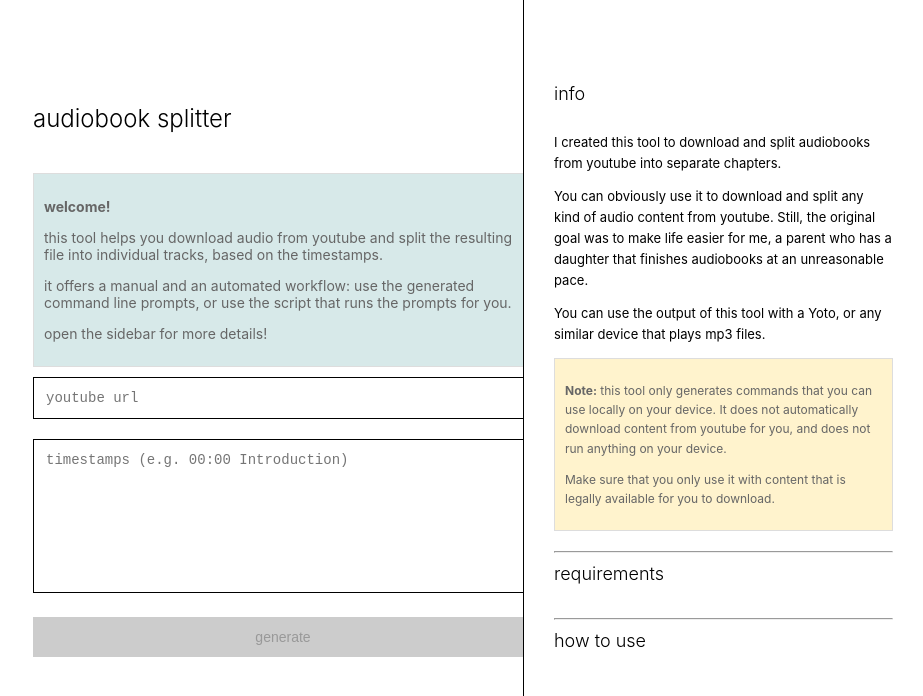
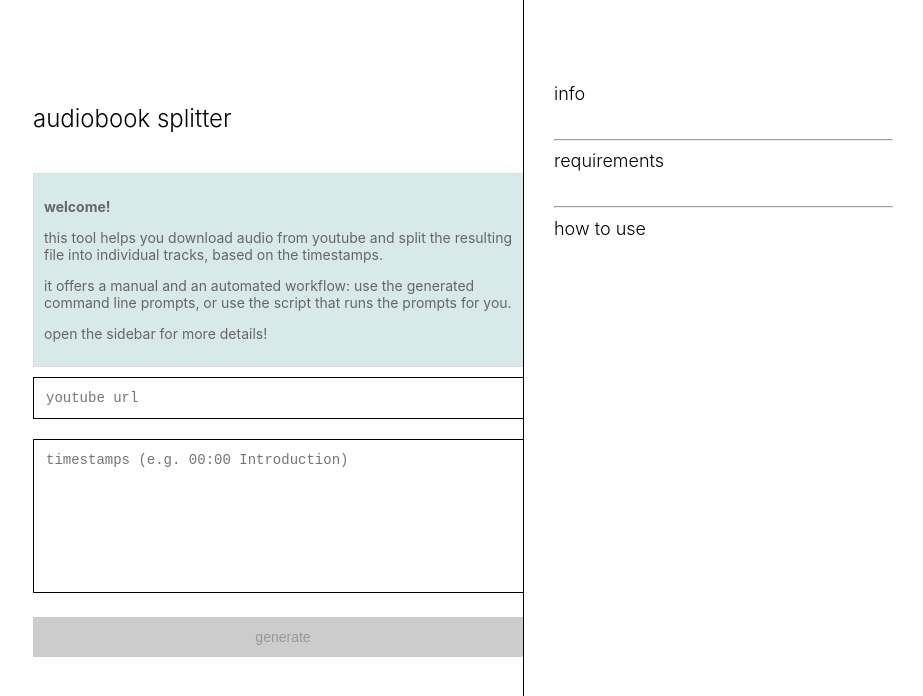
Before and after one commit to szekelyzol/audiobook-splitter, a Next.js app: page / in a window 1280 px wide. Shown: the top 696 px of the page, without its empty margins (357-1280 px from the left). Built offline with nearby package versions, Linux system fonts and the light colour scheme.

Commit message:
Add collapse functionality

```diff
--- a/pages/index.tsx
+++ b/pages/index.tsx
@@ -14,6 +14,10 @@ export default function Home() {
   const [timestampInput, setTimestampInput] = useState('');
   const [selectedOS, setSelectedOS] = useState<OSType>('windows');
   const [generatedCommands, setGeneratedCommands] = useState<{ windows: string[], macos: string[] }>({ windows: [], macos: [] });
+  const [openSection, setOpenSection] = useState<'info' | 'requirements' | 'howto' | null>(null); // null => all collapsed (info collapsed by default)
+  const toggleSection = (key: 'info' | 'requirements' | 'howto') => {
+  setOpenSection(prev => (prev === key ? null : key));
+  };
 
   const isValidYouTubeUrl = (url: string): boolean => {
     if (!url) return false;
@@ -684,86 +688,33 @@ echo "Your chapter files are ready!"`;
       <div className={`${styles.sidebar} ${styles.sidebarOpen}`}>
         <div className={styles.sidebarContent}>
 
-          <details open>
-            <summary><h2>info</h2></summary>
-            <p>I created this tool to download and split audiobooks from youtube into separate chapters.</p>
-            <p>You can obviously use it to download and split any kind of audio content from youtube. Still, the original goal was to make life easier for me, a parent who has a daughter that finishes audiobooks at an unreasonable pace.</p>
-            <p>You can use the output of this tool with a Yoto, or any similar device that plays mp3 files.</p>
+      {/* INFO */}
+      <details open={openSection === 'info'}>
+    <summary onClick={(e) => { e.preventDefault(); toggleSection('info'); }}>
+      <h2>info</h2>
+    </summary>
+    <p>i created this tool to download and split audiobooks from youtube into separate chapters.</p>
+    <p>you can obviously use it to download and split any kind of audio content from youtube. still, the original goal was to make life easier for me, a parent who has a daughter that finishes audiobooks at an unreasonable pace.</p>
+    <p>i can use the output of this tool with a Yoto, or any similar device that plays mp3 files.</p>
 
     <div className={styles.disclaimer} style={{ marginTop: 10 }}>
-              <p><strong>Note:</strong> this tool only generates commands that you can use locally on your device. It does not automatically download content from youtube for you, and does not run anything on your device.</p>
-              <p>Make sure that you only use it with content that is legally available for you to download.</p>
+      <p><strong>note:</strong> this tool only generates commands that you can use locally on your device. it does not automatically download content from youtube for you, and does not run anything on your device.</p>
+      <p>make sure that you only use it with content that is legally available for you to download.</p>
     </div>
       </details>
 
       <hr />
 
-          <details>
-            <summary><h2>requirements</h2></summary>
+      {/* REQUIREMENTS */}
+      <details open={openSection === 'requirements'}>
+    <summary onClick={(e) => { e.preventDefault(); toggleSection('requirements'); }}>
+      <h2>requirements</h2>
+    </summary>
     <div className={styles.sidebarSection}>
-              <p>You need two command‑line tools:</p>
+      <p>you need two command‑line tools:</p>
       <p><strong>1. yt-dlp</strong> — downloads the audio</p>
       <p><strong>2. ffmpeg</strong> — splits the chapters</p>
-              <p>install them with your OS package manager for the smoothest experience.</p>
-
-              {/* package‑manager one‑liners only (no script download) */}
-              <h3 style={{ marginTop: 15 }}>install via package manager</h3>
-
-              <p><strong>windows</strong></p>
-              <div className={styles.minimalCommands}>
-                <p>winget (recommended)</p>
-                <pre>{WIN_WINGET}</pre>
-                <div className={styles.minimalActions}>
-                  <button onClick={() => copyLine(WIN_WINGET)}>copy winget</button>
-                </div>
-                <p>chocolatey</p>
-                <pre>{WIN_CHOCO}</pre>
-                <div className={styles.minimalActions}>
-                  <button onClick={() => copyLine(WIN_CHOCO)}>copy choco</button>
-                </div>
-                <p>scoop</p>
-                <pre>{WIN_SCOOP}</pre>
-                <div className={styles.minimalActions}>
-                  <button onClick={() => copyLine(WIN_SCOOP)}>copy scoop</button>
-                </div>
-              </div>
-
-              <p style={{ marginTop: 15 }}><strong>macos</strong></p>
-              <div className={styles.minimalCommands}>
-                <p>homebrew</p>
-                <pre>{MAC_BREW}</pre>
-                <div className={styles.minimalActions}>
-                  <button onClick={() => copyLine(MAC_BREW)}>copy brew</button>
-                </div>
-              </div>
-
-              <p style={{ marginTop: 15 }}><strong>linux</strong></p>
-              <div className={styles.minimalCommands}>
-                <p>debian/ubuntu</p>
-                <pre>{LNX_APT}</pre>
-                <div className={styles.minimalActions}>
-                  <button onClick={() => copyLine(LNX_APT)}>copy apt</button>
-                </div>
-
-                <p>fedora</p>
-                <pre>{LNX_DNF}</pre>
-                <div className={styles.minimalActions}>
-                  <button onClick={() => copyLine(LNX_DNF)}>copy dnf</button>
-                </div>
-
-                <p>arch</p>
-                <pre>{LNX_PAC}</pre>
-                <div className={styles.minimalActions}>
-                  <button onClick={() => copyLine(LNX_PAC)}>copy pacman</button>
-                </div>
-
-                <p>opensuse</p>
-                <pre>{LNX_ZYP}</pre>
-                <div className={styles.minimalActions}>
-                  <button onClick={() => copyLine(LNX_ZYP)}>copy zypper</button>
-                </div>
-              </div>
-
+      <p>install them with your OS package manager for the smoothest experience (see “how to use” for one‑liners).</p>
       <p>advanced users can also install manually:</p>
       <a href="https://github.com/yt-dlp/yt-dlp/wiki/Installation" target="_blank" rel="noopener noreferrer">→ yt-dlp installation guide</a>
       <a href="https://ffmpeg.org/download.html" target="_blank" rel="noopener noreferrer">→ ffmpeg downloads</a>
@@ -772,16 +723,31 @@ echo "Your chapter files are ready!"`;
 
       <hr />
 
-          <details>
-            <summary><h2>how to use</h2></summary>
+      {/* HOW TO USE */}
+      <details open={openSection === 'howto'}>
+    <summary onClick={(e) => { e.preventDefault(); toggleSection('howto'); }}>
+      <h2>how to use</h2>
+    </summary>
     <div className={styles.sidebarSection}>
       <h3>steps</h3>
       <p><strong>1.</strong> paste a youtube url (shorts not supported).</p>
       <p><strong>2.</strong> paste timestamps (from description/comments).</p>
       <p><strong>3.</strong> click <em>generate</em> to create commands.</p>
       <p><strong>4.</strong> make sure <code>yt-dlp</code> and <code>ffmpeg</code> are installed via your package manager.</p>
-              <p><strong>5.</strong> run the commands in a terminal.</p>
-              <p><strong>6.</strong> your mp3 tracks should be ready in the current folder.</p>
+      <p><strong>5.</strong> run the commands in a terminal (same folder as the tools).</p>
+      <p><strong>6.</strong> enjoy your mp3 tracks.</p>
+
+      {/* Supported formats */}
+        <hr />
+        <div className={styles.sidebarSection}>
+    <h3>supported timestamp formats</h3>
+    <p>• standard webvtt: 00:00:00 --&gt; 00:24:54</p>
+    <p>• simple format: 0:00 chapter title</p>
+    <p><a href="https://www.w3.org/TR/webvtt1/#introduction-chapters" target="_blank" rel="noopener noreferrer">
+      see the webvtt specs for more info and examples
+    </a></p>
+        </div>
+
         </div>
       </details>
       </div>
--- a/styles/Home.module.css
+++ b/styles/Home.module.css
@@ -151,6 +151,11 @@
   right: 0;
 }
 
+.sidebarContent details { margin-bottom: 20px; }
+.sidebarContent summary { list-style: none; cursor: pointer; }
+.sidebarContent summary::-webkit-details-marker { display: none; }
+.sidebarContent summary h2 { display: inline-block; margin: 0 0 10px 0; }
+
 .sidebarContent {
   padding: 80px 30px 30px;
   font-size: 13px;
@@ -161,24 +166,6 @@
   font-size: 18px;
   margin-bottom: 30px;
   font-weight: 300;
-}
-
-.sidebarContent details {
-  margin-bottom: 20px;
-}
-
-.sidebarContent summary {
-  list-style: none;
-  cursor: pointer;
-}
-
-.sidebarContent summary::-webkit-details-marker {
-  display: none;
-}
-
-.sidebarContent summary h2 {
-  display: inline-block;
-  margin: 0 0 10px 0;
 }
 
 .sidebarSection {
```
Lines whose indentation alone changed are shown as unchanged.
